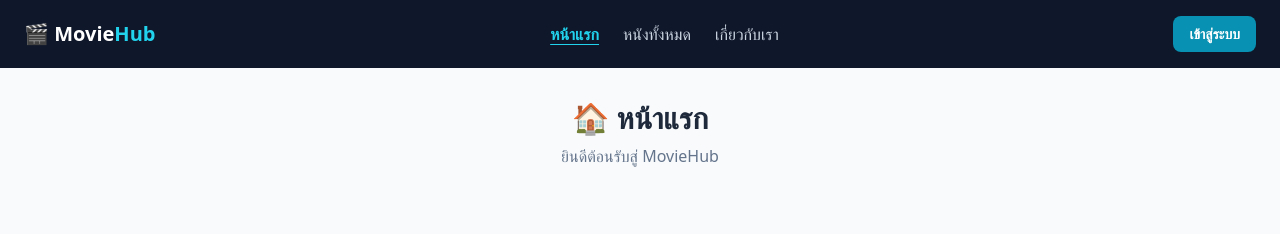
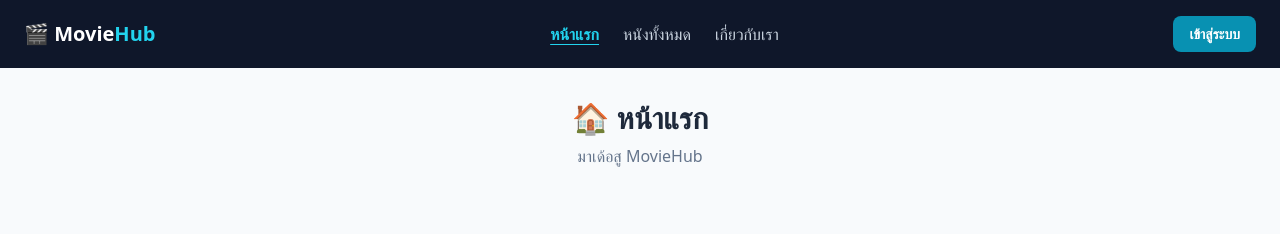
Before and after one commit to AsadejMu/feapp-670710343, a React (Create React App) app in the folder my-app/: page / in a window 1280 px wide. Shown: the top 234 px of the page. Built offline with nearby package versions, Linux system fonts and the light colour scheme.

Commit message:
ready to deploy

```diff
--- a/my-app/src/pages/Home.jsx
+++ b/my-app/src/pages/Home.jsx
@@ -2,7 +2,7 @@ function Home() {
   return (
     <div className="p-8 text-center">
       <h1 className="text-3xl font-bold text-slate-800">🏠 หน้าแรก</h1>
-      <p className="mt-2 text-slate-500">ยินดีต้อนรับสู่ MovieHub</p>
+      <p className="mt-2 text-slate-500">มาเด้อสู MovieHub</p>
     </div>
   );
 }
```
